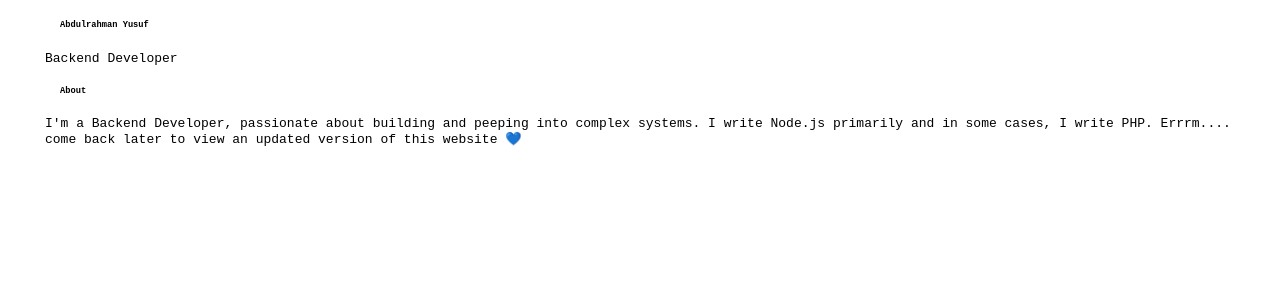
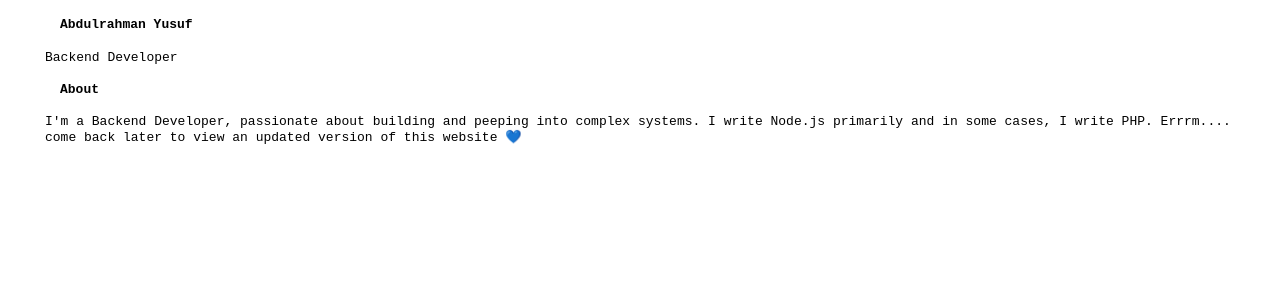
Before and after one commit to bytedeveloperr/personal-website-frontend, a Svelte app: page / in a window 1280 px wide. Shown: the top 300 px of the page. Built offline with nearby package versions, Linux system fonts and the light colour scheme.

Commit message:
Update App.svelte

```diff
--- a/src/App.svelte
+++ b/src/App.svelte
@@ -3,10 +3,10 @@
 </script>
 
 <main>
-<h6>Abdulrahman Yusuf</h6>
+<h4>Abdulrahman Yusuf</h4>
 Backend Developer
 
-<h6>About</h6>
+<h4>About</h4>
 I'm a Backend Developer, passionate about building and peeping into complex systems. I write Node.js primarily and in some cases, I write PHP.
 
 Errrm.... come back later to view an updated version of this website 💙
```
